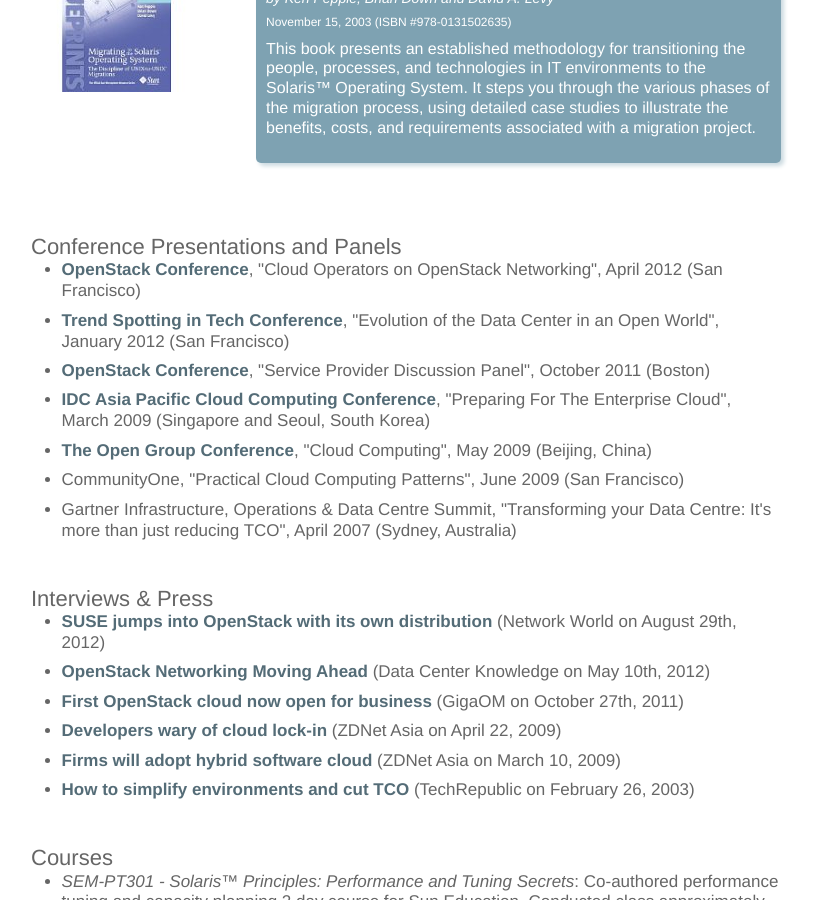
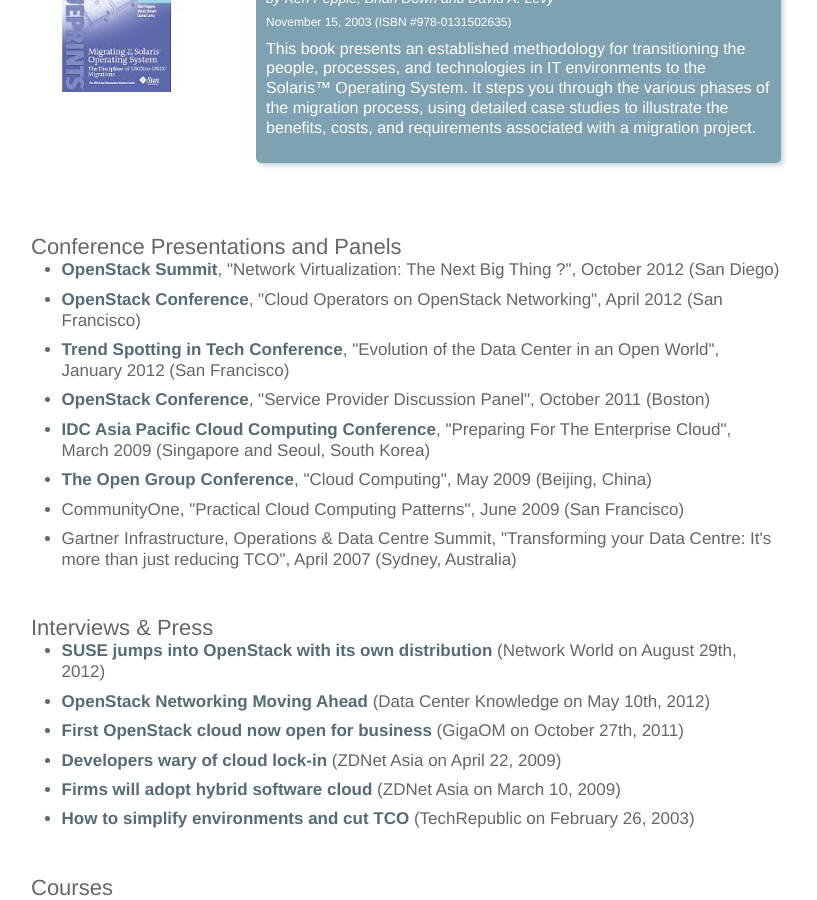
Before and after one commit to slashk/slashk.github.com, a Jekyll site: the page built from books.html, in a window 1280 px wide and 900 px high, scrolled down 893 px. Shown: the whole window, without its empty margins (234-1051 px from the left). Built offline with Jekyll 4.4.1, drawn with Linux system fonts in a browser that asks for light colours; Markdown is read by kramdown in place of the engine named in the settings.

Commit message:
added panel

```diff
--- a/books.html
+++ b/books.html
@@ -56,6 +56,7 @@
 <div class="projects_container">
 <h4>Conference Presentations and Panels</h4>
 <ul>
+  <li><a href="http://openstacksummitfall2012.sched.org/event/71f89bc5215c2d6dcade6e0702407733#.UIdGOWl24to" target="_blank">OpenStack Summit</a>, "Network Virtualization: The Next Big Thing ?", October 2012 (San Diego)</li>
   <li><a href="http://openstackconferencespring2012.sched.org/event/af1c8be41b6a0177f01815cc675aaf2d" target="_blank">OpenStack Conference</a>, "Cloud Operators on OpenStack Networking", April 2012 (San Francisco)</li>
   <li><a href="http://www.cowen.com/PastConferences.html" target="_blank">Trend Spotting in Tech Conference</a>, "Evolution of the Data Center in an Open World", January 2012 (San Francisco)</li>
   <li><a href="http://openstackconference2011.sched.org/event/ad238c01ca8b4cd218d110c4582328c2" target="_blank">OpenStack Conference</a>, "Service Provider Discussion Panel", October 2011 (Boston)</li>
```
